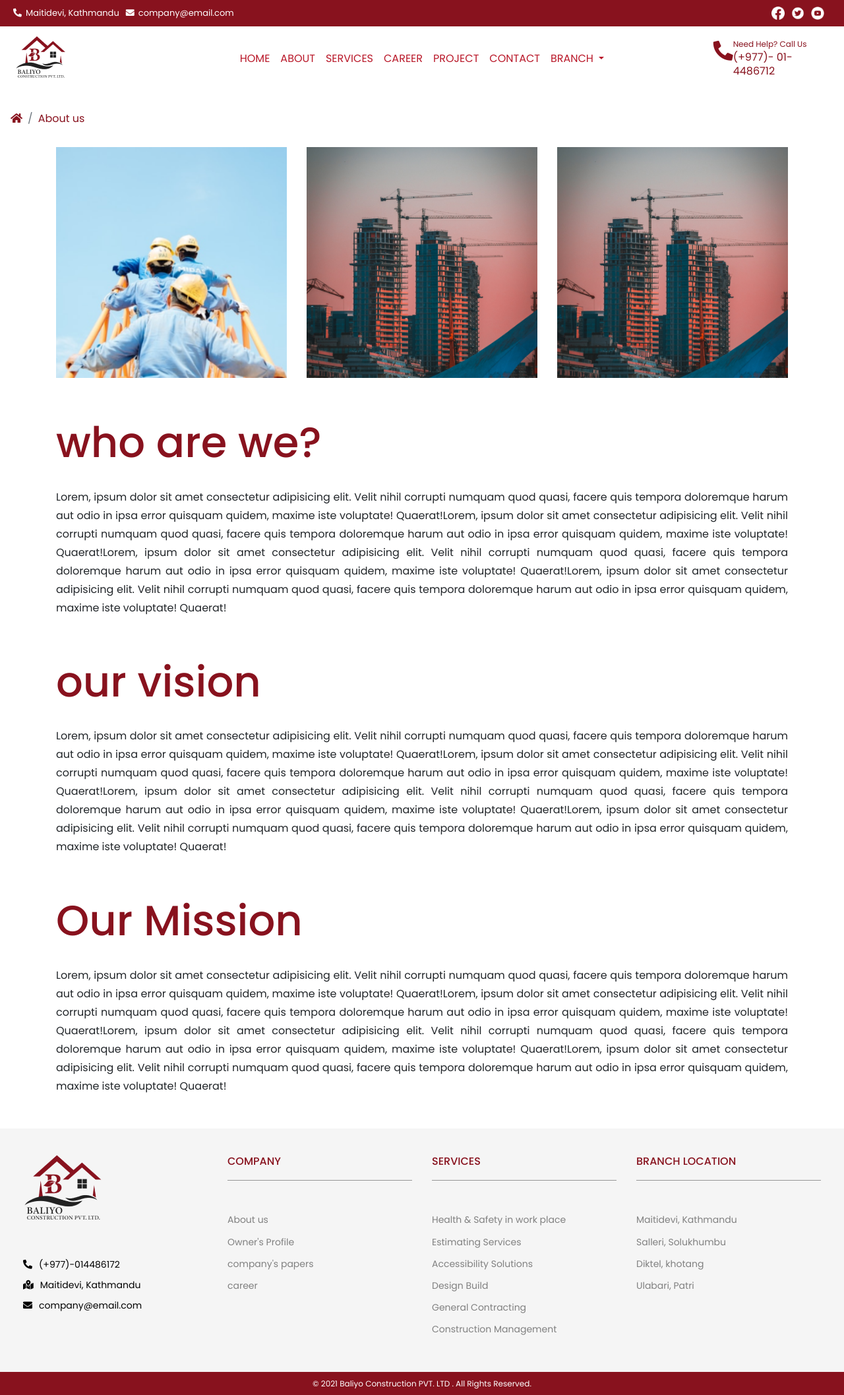
After one commit to np03a170120/baliyo-construction, a PHP site: page /about.php in a window 1280 px wide. The commit adds this page. Shown: the whole page at 66% size. Run offline with PHP 8.4, Linux system fonts and the light colour scheme.

Commit message:
about us page complete

```diff
--- /dev/null
+++ b/about.php
@@ -0,0 +1,84 @@
+<?php include 'header.php'?>
+<div class="breadcrumb-main">
+    <nav aria-label="breadcrumb">
+        <ol class="breadcrumb">
+            <li class="breadcrumb-item"><a href="#"><i class="fas fa-home"></i></a></li>
+            <li class="breadcrumb-item active"><a href="#">About us</a></li>
+        </ol>
+    </nav>
+</div>
+<div class="about">
+    <div class="container">
+        <div class="images_section">
+            <div class="row">
+                <div class="col-md-4">
+                    <div class="ims_single">
+                        <img src="./images/dummny.png" alt="">
+                    </div>
+                </div>
+                <div class="col-md-4">
+                    <div class="ims_single">
+                        <img src="./images/banner-image.jpg" alt="">
+                    </div>
+                </div>
+                <div class="col-md-4">
+                    <div class="ims_single">
+                        <img src="./images/banner-image.jpg" alt="">
+                    </div>
+                </div>
+            </div>
+        </div>
+        <div class="sec-title">
+            <h2>who are we?</h2>
+        </div>
+        <div class="who_are_we_text">
+            <p>Lorem, ipsum dolor sit amet consectetur adipisicing elit. Velit nihil corrupti numquam quod quasi, facere
+                quis tempora doloremque harum aut odio in ipsa error quisquam quidem, maxime iste voluptate!
+                Quaerat!Lorem, ipsum dolor sit amet consectetur adipisicing elit. Velit nihil corrupti numquam quod
+                quasi, facere
+                quis tempora doloremque harum aut odio in ipsa error quisquam quidem, maxime iste voluptate!
+                Quaerat!Lorem, ipsum dolor sit amet consectetur adipisicing elit. Velit nihil corrupti numquam quod
+                quasi, facere
+                quis tempora doloremque harum aut odio in ipsa error quisquam quidem, maxime iste voluptate!
+                Quaerat!Lorem, ipsum dolor sit amet consectetur adipisicing elit. Velit nihil corrupti numquam quod
+                quasi, facere
+                quis tempora doloremque harum aut odio in ipsa error quisquam quidem, maxime iste voluptate! Quaerat!
+            </p>
+        </div>
+        <div class="sec-title">
+            <h2>our vision</h2>
+        </div>
+        <div class="who_are_we_text">
+            <p>Lorem, ipsum dolor sit amet consectetur adipisicing elit. Velit nihil corrupti numquam quod quasi, facere
+                quis tempora doloremque harum aut odio in ipsa error quisquam quidem, maxime iste voluptate!
+                Quaerat!Lorem, ipsum dolor sit amet consectetur adipisicing elit. Velit nihil corrupti numquam quod
+                quasi, facere
+                quis tempora doloremque harum aut odio in ipsa error quisquam quidem, maxime iste voluptate!
+                Quaerat!Lorem, ipsum dolor sit amet consectetur adipisicing elit. Velit nihil corrupti numquam quod
+                quasi, facere
+                quis tempora doloremque harum aut odio in ipsa error quisquam quidem, maxime iste voluptate!
+                Quaerat!Lorem, ipsum dolor sit amet consectetur adipisicing elit. Velit nihil corrupti numquam quod
+                quasi, facere
+                quis tempora doloremque harum aut odio in ipsa error quisquam quidem, maxime iste voluptate! Quaerat!
+            </p>
+        </div>
+        <div class="sec-title">
+            <h2>Our Mission</h2>
+        </div>
+        <div class="who_are_we_text">
+            <p>Lorem, ipsum dolor sit amet consectetur adipisicing elit. Velit nihil corrupti numquam quod quasi, facere
+                quis tempora doloremque harum aut odio in ipsa error quisquam quidem, maxime iste voluptate!
+                Quaerat!Lorem, ipsum dolor sit amet consectetur adipisicing elit. Velit nihil corrupti numquam quod
+                quasi, facere
+                quis tempora doloremque harum aut odio in ipsa error quisquam quidem, maxime iste voluptate!
+                Quaerat!Lorem, ipsum dolor sit amet consectetur adipisicing elit. Velit nihil corrupti numquam quod
+                quasi, facere
+                quis tempora doloremque harum aut odio in ipsa error quisquam quidem, maxime iste voluptate!
+                Quaerat!Lorem, ipsum dolor sit amet consectetur adipisicing elit. Velit nihil corrupti numquam quod
+                quasi, facere
+                quis tempora doloremque harum aut odio in ipsa error quisquam quidem, maxime iste voluptate! Quaerat!
+            </p>
+        </div>
+    </div>
+</div>
+<?php include 'footer.php'?>
--- a/css/main.css
+++ b/css/main.css
@@ -623,4 +623,20 @@ section.main-projects {
   background: #88121e;
   font-size: 12px;
 }
+
+.breadcrumb {
+  background-color: white;
+  margin: 20px 0;
+}
+
+.breadcrumb .breadcrumb-item a {
+  color: #88121e;
+}
+
+.ims_single img {
+  height: 350px;
+  width: 350px;
+  -o-object-fit: cover;
+     object-fit: cover;
+}
 /*# sourceMappingURL=main.css.map */
--- a/css/main.scss
+++ b/css/main.scss
@@ -440,3 +440,22 @@ section.main-projects {
     background: $primary_color;
     font-size: 12px;
 }
+
+// BREADCRUMB
+.breadcrumb {
+    background-color: white;
+    margin: 20px 0;
+    .breadcrumb-item {
+        a {
+            color: $primary_color;
+        }
+    }
+}
+
+.ims_single {
+    img {
+        height: 350px;
+        width: 350px;
+        object-fit: cover;
+    }
+}
--- a/header.php
+++ b/header.php
@@ -67,7 +67,7 @@
                                             <a class="nav-link" href="#">Home <span class="sr-only">(current)</span></a>
                                         </li>
                                         <li class="nav-item">
-                                            <a class="nav-link" href="#">About</a>
+                                            <a class="nav-link" href="about.php">About</a>
                                         </li>
                                         <li class="nav-item">
                                             <a class="nav-link" href="#">Services</a>
```
Also changed, not shown: 1 other file.
